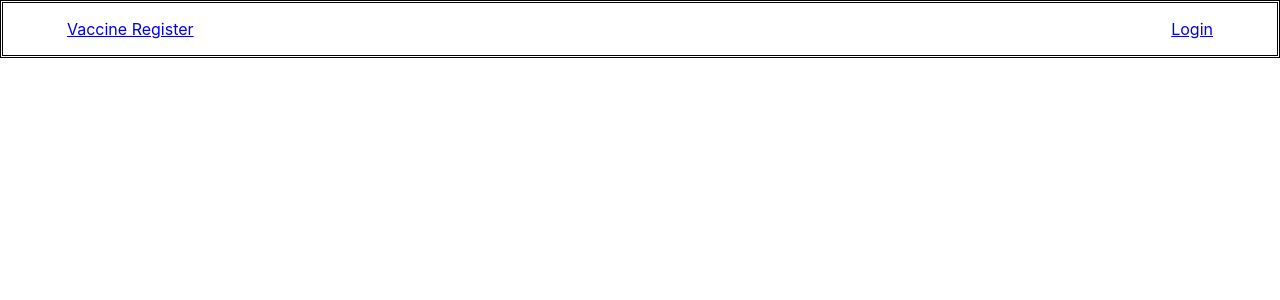
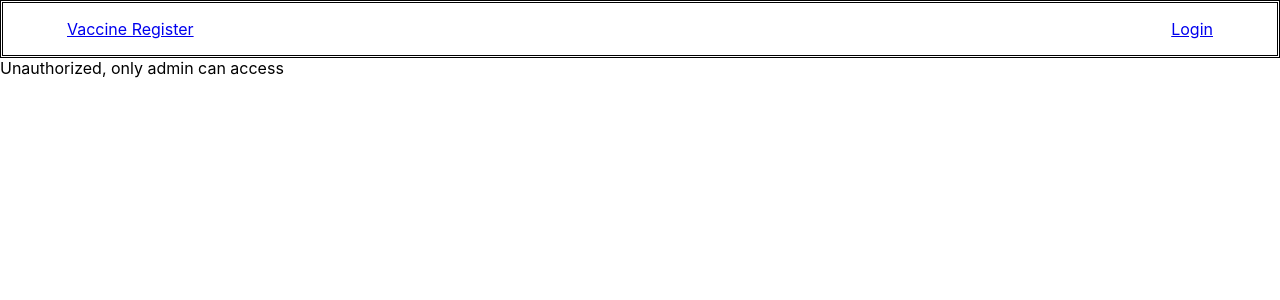
Before and after one commit to pchong-msrl/security-vaccine-booking, a React (Create React App) app: page /bookingRecord in a window 1280 px wide. Shown: the top 300 px of the page. Built offline with nearby package versions, Linux system fonts and the light colour scheme.

Commit message:
add List view

```diff
--- a/src/App.tsx
+++ b/src/App.tsx
@@ -4,6 +4,7 @@ import LoginPage from "./components/Login";
 import VaccineRegisterPage from "./components/register";
 import {AuthProvider} from "./components/context/authContext";
 import NavBar from "./components/navBar";
+import BookingRecord from "./components/bookingRecord";
 
 function App() {
 
@@ -20,6 +21,9 @@ function App() {
           <Route path="/vaccine-register">
             <VaccineRegisterPage />
           </Route>
+            <Route path="/bookingRecord">
+                <BookingRecord/>
+            </Route>
         </Switch>
       </div>
       </AuthProvider>
--- /dev/null
+++ b/src/components/bookingRecord.tsx
@@ -0,0 +1,19 @@
+import Contraner from "./contraner";
+import {useEffect} from "react";
+import {useAuth} from "./hook/useAuth";
+
+const BookingRecord = ()=>{
+    const {token} = useAuth()
+
+
+    if(!token){
+        return (<div>Unauthorized, only admin can access</div>)
+    }
+    return (
+        <Contraner>
+            <div>Hello</div>
+        </Contraner>
+    )
+}
+
+export default BookingRecord
--- a/src/components/navBar.tsx
+++ b/src/components/navBar.tsx
@@ -8,13 +8,17 @@ const NavBar = () =>{
 
         <div style={{display:'flex',flexDirection:"row",justifyContent:"space-between"}}>
 
-            <div>
+            <div style={{display:"flex",flexDirection:"row"}}>
                 <Link to="/vaccine-register">Vaccine Register</Link>
+                <div style={{width:"1rem"}}></div>
+                {token&&    <Link to="/bookingRecord">list Booking Record</Link>}
             </div>
             <div>
             {token? <button onClick={()=>{setToken(undefined)}}>Log out</button>:
 
-                <Link to="/login">Login</Link>
+
+                        <Link to="/login">Login</Link>
+
              }
             </div>
         </div>
```
